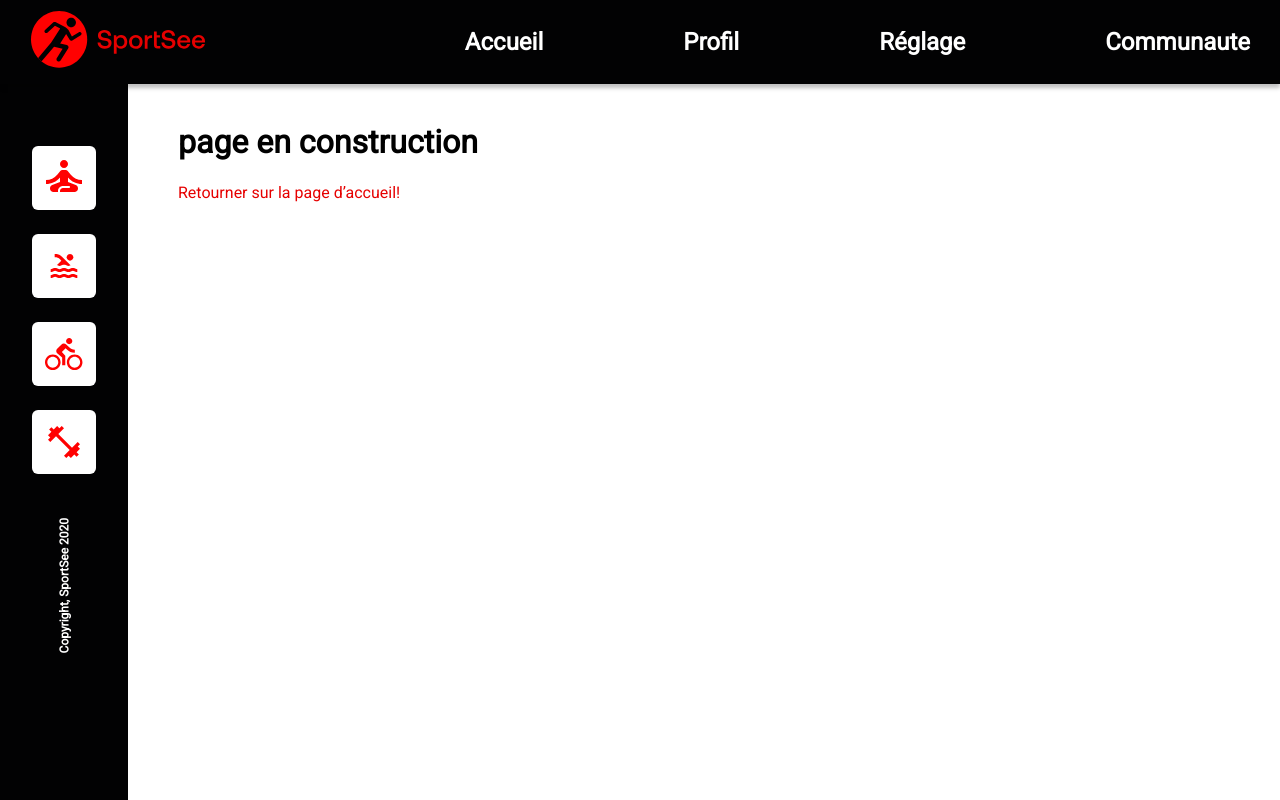
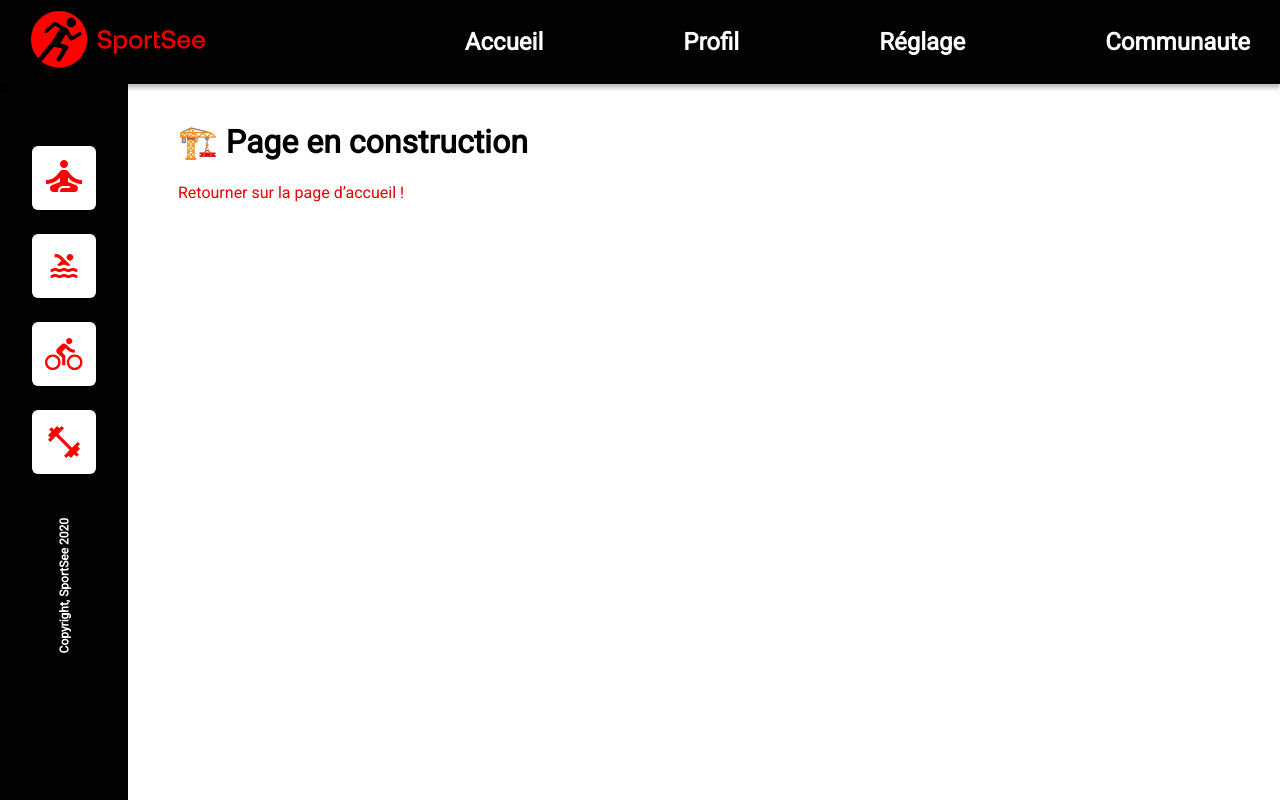
Before and after one commit to IvanaRP/IvanaRP_P12_09022022, a React (Create React App) app in the folder sportsee/: page /community in a window 1280 px wide. Built offline with nearby package versions, Linux system fonts and the light colour scheme.

Commit message:
settings
changed text

```diff
--- a/sportsee/src/fetchData/fetchData.jsx
+++ b/sportsee/src/fetchData/fetchData.jsx
@@ -80,7 +80,7 @@ export default class FetchData {
       //MOCKED DATA
       const response = await fetch("../data/" + userId + "/USER_ACTIVITY.json");
       //API DATA
-    //   const response = await fetch("http://localhost:3000/user/"+ userId +"/activity");
+      // const response = await fetch("http://localhost:3000/user/"+ userId +"/activity");
       const data = await response.json();
       return new Activity(data.data);
     } catch (error) {
--- a/sportsee/src/pages/Communaute/index.jsx
+++ b/sportsee/src/pages/Communaute/index.jsx
@@ -11,9 +11,9 @@ function Communaute() {
       <NavLeft />
       <div className="profilContainer">
         <div className="profilUser">
-          <h1>page en construction</h1>
+          <h1>🏗️ Page en construction</h1>
           <Link to="/" className="home-link">
-            Retourner sur la page d’accueil!
+            Retourner sur la page d’accueil !
           </Link>
         </div>
       </div>
--- a/sportsee/src/pages/Settings/index.jsx
+++ b/sportsee/src/pages/Settings/index.jsx
@@ -9,9 +9,9 @@ function Settings() {
     <NavLeft />
     <div className="profilContainer">
       <div className="profilUser">
-        <h1>page en construction</h1>
+      <h1>🏗️ Page en construction</h1>
         <Link to="/" className="home-link">
-          Retourner sur la page d’accueil!
+          Retourner sur la page d’accueil !
         </Link>
       </div>
     </div>
```
